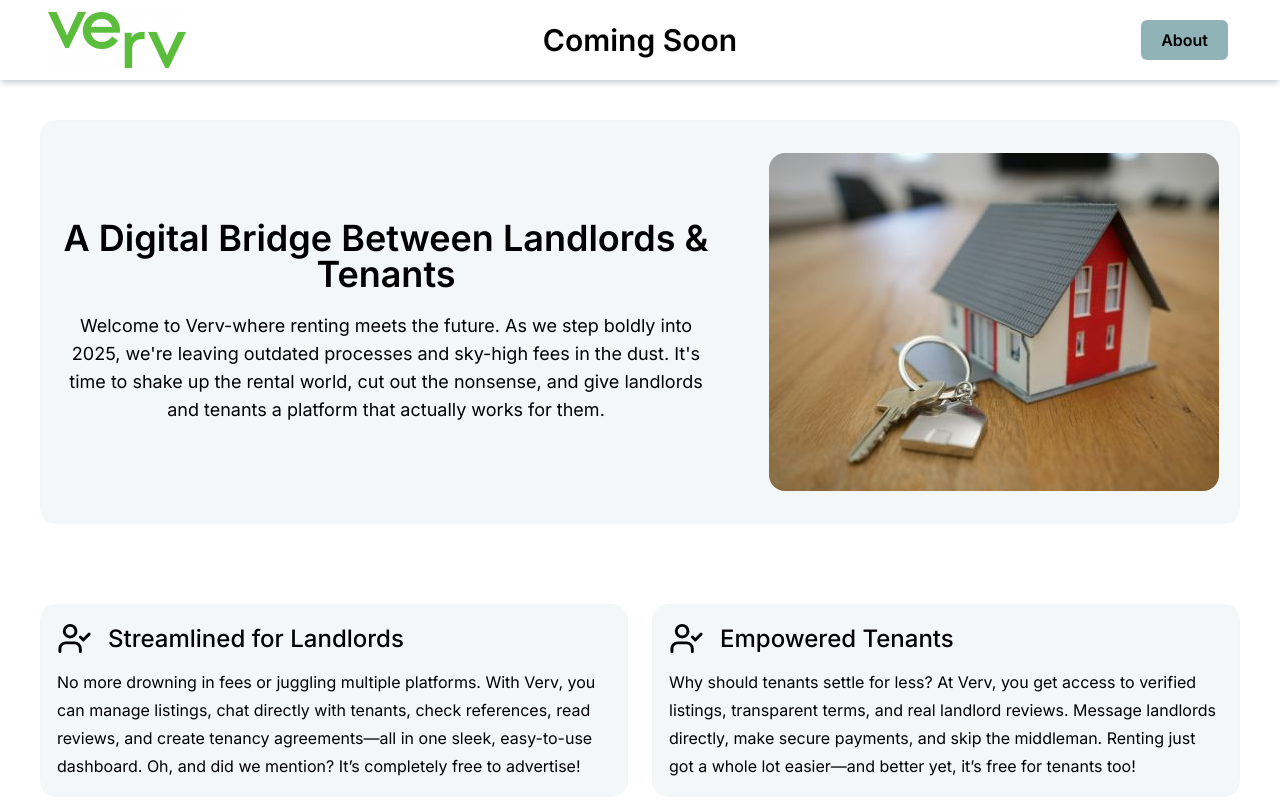
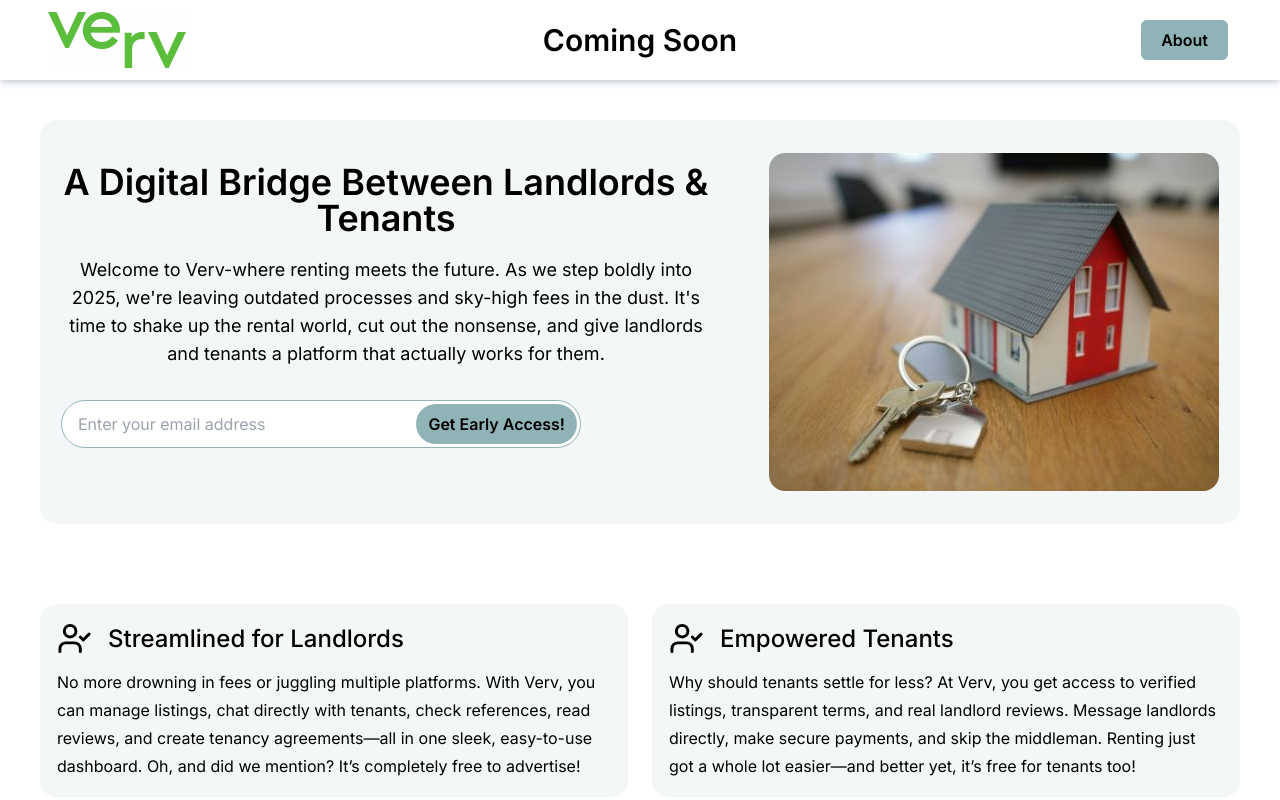
Before and after one commit to Aminul667/verv-cs-page, a React (Vite) app: page /about in a window 1280 px wide. Shown: the top 800 px of the page. Built offline with nearby package versions, Linux system fonts and the light colour scheme.

Commit message:
added form email on the about section

```diff
--- a/src/components/About/About.jsx
+++ b/src/components/About/About.jsx
@@ -18,6 +18,19 @@ const About = () => {
               the nonsense, and give landlords and tenants a platform that
               actually works for them.
             </p>
+            {/* form */}
+            <form action="" className="font-inter my-8">
+              <div className="relative flex items-center w-[80%]">
+                <input
+                  type="text"
+                  placeholder="Enter your email address"
+                  className="h-12 w-full py-4 pl-4 pr-44 rounded-3xl border border-[#90B3B7] bg-white"
+                />
+                <button className="absolute right-0 bg-[#90B3B7]  h-10 rounded-3xl px-3 py-4 flex items-center mr-1 font-semibold hover:bg-gray-500">
+                  Get Early Access!
+                </button>
+              </div>
+            </form>
           </div>
 
           {/* image */}
```
